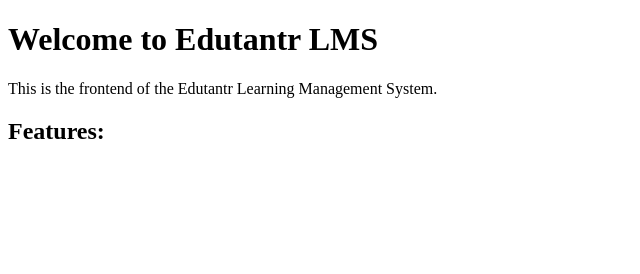
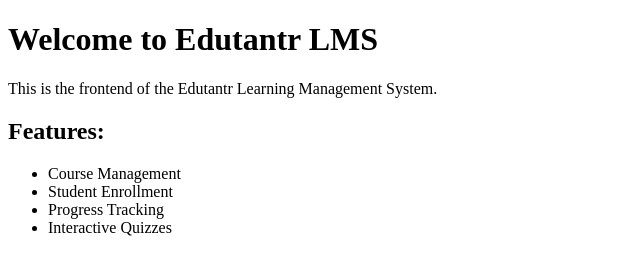
Before and after one commit to ShanthiniAy/Edutantr_LMS, a website: page frontend/index.html in a window 1280 px wide. Shown: the whole page, without its empty margins (0-640 px from the left). Drawn offline with Linux system fonts and the light colour scheme.

Commit message:
again updated

```diff
--- a/frontend/index.html
+++ b/frontend/index.html
@@ -9,5 +9,11 @@
     <h1>Welcome to Edutantr LMS</h1>
     <p>This is the frontend of the Edutantr Learning Management System.</p>
     <h2>Features:</h2>
+    <ul>
+        <li>Course Management</li>
+        <li>Student Enrollment</li>
+        <li>Progress Tracking</li>
+        <li>Interactive Quizzes</li>
+
 </body>
 </html>
```
